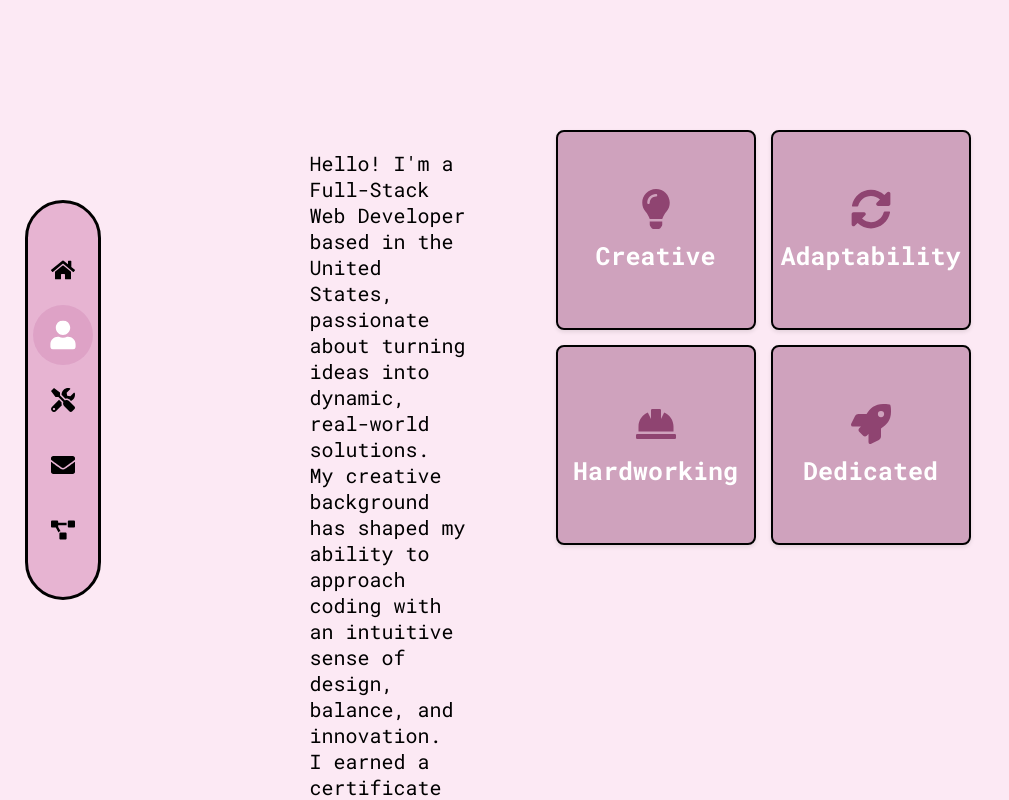
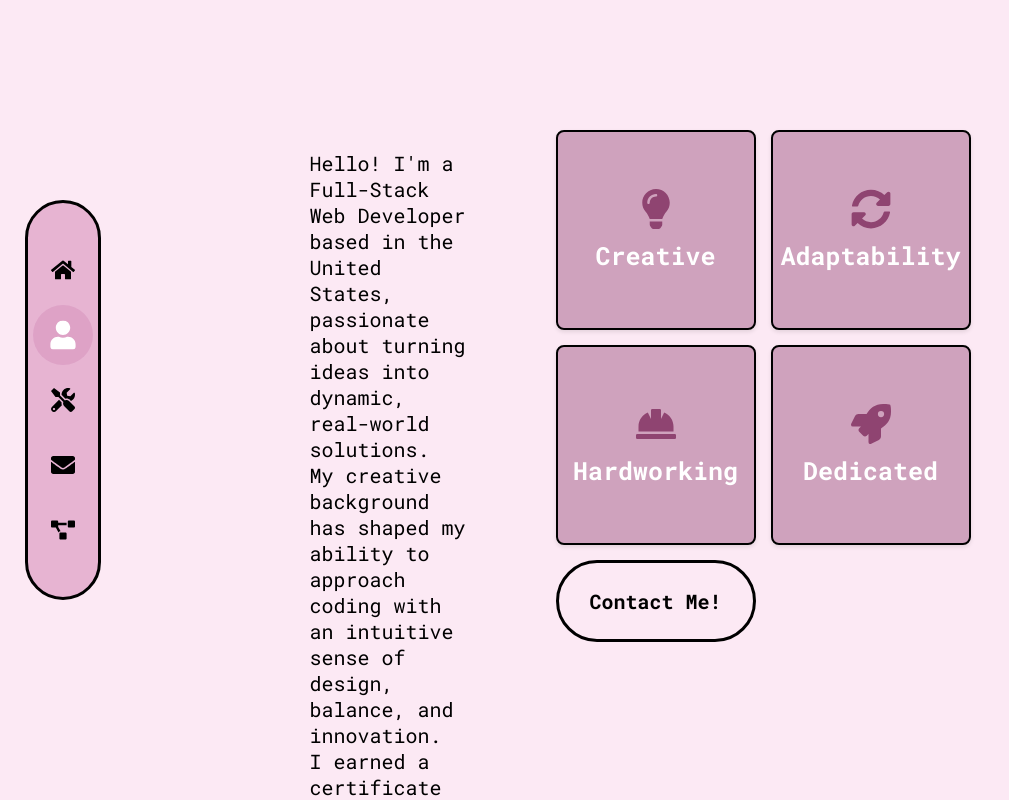
Before and after one commit to ShaynaMBarclay/AboutShayna, a React (Vite) app: page /about-me in a window 1280 px wide. Shown: the top 800 px of the page, without its empty margins (0-1009 px from the left). Built offline with nearby package versions, Linux system fonts and the light colour scheme.

Commit message:
not done yet

```diff
--- a/src/App.css
+++ b/src/App.css
@@ -256,23 +256,51 @@ body {
   margin: 0 15px;
 }
 
-.skill-badge-container {
-  display: flex;
-  flex-direction: column;
+.button-aboutme {
+  display: inline-flex;
+  flex-direction: row;
+  justify-content: center;
   align-items: center;
-  justify-content: center;
-  height: 100vh;
-  width: 100%;
+  text-decoration: none;
+  color: rgb(0, 0, 0);
+  font-family: "Roboto Mono", serif;
+  font-size: 20px;
+  font-weight: bold;
+  transition: color 0.3s, transform 0.2s;
+  border-radius: 100px;
+  border: 3px solid rgb(0, 0, 0);
+  padding: 25px 30px;
+  cursor: pointer;
+  width: auto;
+  height: auto;
+}
 
+.button-aboutme:hover {
+  color:  #ffffff;
+  background-color: #da99c0af;
+  transform: scale(1.1);
+  cursor: pointer;
+}
+/* SKILLS */
+
+.webdevskills {
+    display: flex;
+    flex-wrap: wrap;
+    justify-content: center;
+    align-items: center;
+    align-content: flex-start;
+    margin: 150px 350px 350px 100px;
+    padding: 25px 25px 25px 25px;
+    background-color: #56394a;
 }
 
 .skill-badge {
-  display: flex;
-  flex-wrap: wrap;
+  display: grid;
+  grid-template-columns: repeat(3, minmax(150px, 1fr)); /* Creates 2 equal columns */
+  gap: 20px;
   justify-content: center;
   align-items: center;
-  margin-top: 20px;
-  gap: 15px;
+  margin: 0 auto; /* Centers the section */
 }
 
 .skill-badge h2 {
@@ -293,7 +321,7 @@ body {
   border-radius: 10px;
   box-shadow: 2px 2px 5px rgba(0, 0, 0, 0.2);
   text-align: center;
-  font-size: 14px;
+  font-size: 13px;
 }
 
 .skill-badge .badge img {
@@ -308,11 +336,8 @@ body {
   color: #333;
 }
 
-.skills-description {
-  font-family: "Roboto Mono", serif;
-  font-size: 20px;
-  text-align: center;
-}
+
+/* CONTACT */
 
 .contact-page {
   border-radius: 90px;
--- a/src/pages/AboutMe.jsx
+++ b/src/pages/AboutMe.jsx
@@ -1,3 +1,4 @@
+import { Link } from "react-router-dom";
 import { FaLightbulb, FaSyncAlt, FaHardHat, FaRocket } from "react-icons/fa";
 function AboutMe() {
     return (
@@ -29,6 +30,9 @@ function AboutMe() {
                         <FaRocket className="skill-icon" />
                             Dedicated
                        </div>
+
+                   <Link to="/contact" className="button-aboutme">Contact Me!</Link>
+
                     </div>
                 </div>
             </section>
--- a/src/pages/Skills.jsx
+++ b/src/pages/Skills.jsx
@@ -1,9 +1,10 @@
 import SkillBadge from "../components/SkillBadge";
+import colorwheel from "../assets/color-wheel.png"
 
 function Skills() {
     return (
+      <div className="webdevskills">
         <div className="skill-badge">
-            <h2>Skills</h2>
       <SkillBadge
         label="JavaScript"
         icon="https://upload.wikimedia.org/wikipedia/commons/6/6a/JavaScript-logo.png"
@@ -28,14 +29,20 @@ function Skills() {
     label="Express"
     icon="https://upload.wikimedia.org/wikipedia/commons/6/64/Expressjs.png"
     level="Intermediate"
-/>
+    />
+    <SkillBadge
+  label="Photoshop"
+  icon="https://upload.wikimedia.org/wikipedia/commons/a/af/Adobe_Photoshop_CC_icon.svg"
+  level="Intermediate"
+   />
+   <SkillBadge
+  label="Color Theory"
+  icon={colorwheel}
+  level="Expert"
+  />
+      </div>
+      </div>
 
-          <section className="skills-description">
-          <p>
-          I am a skilled Full-Stack Web Developer with proficiency in modern technologies including React, JavaScript, and CSS, which I use to build interactive, responsive, and visually engaging web applications. I have hands-on experience with Vite for fast, optimized builds, and npm for efficient package management. I am also well-versed in server-side development with Node.js and Express, creating robust APIs and handling token-based authentication for secure, scalable applications. Additionally, I am proficient in working with MongoDB and Mongoose to design and manage databases, ensuring seamless data interaction and storage. I am passionate about leveraging these tools to create innovative solutions and continuously stay updated with the latest advancements in web development.
-          </p>
-        </section>
-      </div>
     );
 }
 
```
Also changed, not shown: src/assets/color-wheel.png (added).
